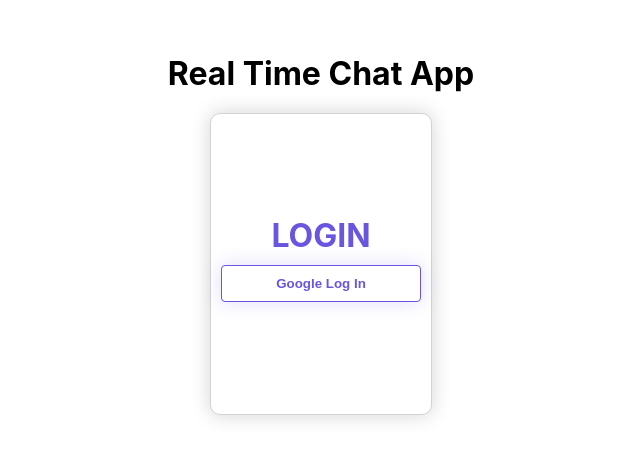
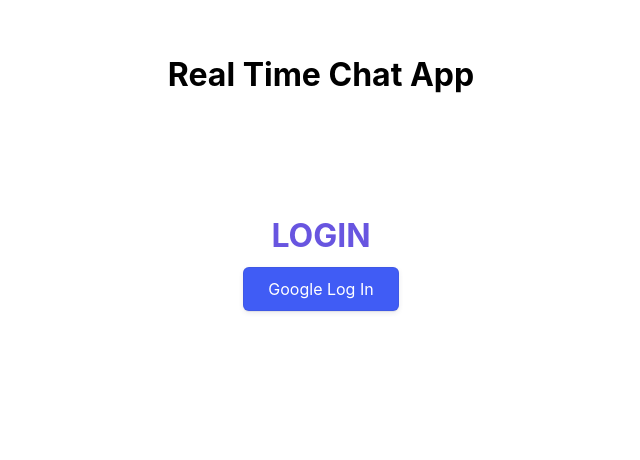
Before and after one commit to Damvilion/chat-app, a React (Create React App) app: page / in a window 1280 px wide. Shown: the part 166-626 px from the top of the page, without its empty margins (319-959 px from the left). Built offline with nearby package versions, Linux system fonts and the light colour scheme.

Commit message:
Login UI change

```diff
--- a/src/App.js
+++ b/src/App.js
@@ -7,7 +7,7 @@ import Cookies from "universal-cookie/cjs/Cookies";
 
 function App() {
   const cookies = new Cookies();
-  const [Auth, setAuth] = useState(cookies.get("auth-token"));
+  const [Auth, setAuth] = useState(cookies.get("auth-email"));
   if (!Auth) {
     return (
       <div className="App">
--- a/src/components/Chat.js
+++ b/src/components/Chat.js
@@ -6,11 +6,10 @@ import Login from "./Login";
 const Chat = ({ Auth, setAuth }) => {
   const cookies = new Cookies();
   const handleSignOut = () => {
-    cookies.remove("auth-token");
+    cookies.remove("auth-email");
     setAuth(false);
   };
 
-  if (Auth) {
   return (
     <div className="chat-container">
       <div className="chat-container-box">
@@ -21,9 +20,6 @@ const Chat = ({ Auth, setAuth }) => {
       </div>
     </div>
   );
-  }
-
-  return <Login />;
 };
 
 export default Chat;
--- a/src/components/Login.css
+++ b/src/components/Login.css
@@ -14,37 +14,44 @@
   justify-content: center;
   background-color: white;
   height: 300px;
-  border: 1px solid lightgray;
-  border-radius: 10px;
-  box-shadow: 0px 0px 20px lightgrey;
 }
 
 .sign-in-button {
-  /* border-radius: 10px;
-  padding: 10px 30px;
-  margin: 30px;
-  font-size: large;
-  background-color: aqua;
-  border: none; */
-
+  text-align: center;
+  appearance: button;
+  backface-visibility: hidden;
+  background-color: #405cf5;
+  border-radius: 6px;
+  border-width: 0;
+  box-shadow: rgba(50, 50, 93, 0.1) 0 0 0 1px inset,
+    rgba(50, 50, 93, 0.1) 0 2px 5px 0, rgba(0, 0, 0, 0.07) 0 1px 1px 0;
+  box-sizing: border-box;
+  color: #fff;
   cursor: pointer;
-  border: 0;
-  border-radius: 4px;
-  font-weight: 600;
-  margin: 10px 10px;
-  width: 200px;
-  padding: 10px 0;
-  box-shadow: 0 0 20px rgba(104, 85, 224, 0.2);
-  color: rgb(104, 85, 224);
-  background-color: rgba(255, 255, 255, 1);
-  border: 1px solid rgba(104, 85, 224, 1);
-  transition: 0.1s;
+  font-family: -apple-system, system-ui, "Segoe UI", Roboto, "Helvetica Neue",
+    Ubuntu, sans-serif;
+  font-size: 100%;
+  height: 44px;
+  line-height: 1.15;
+  margin: 12px 0 0;
+  outline: none;
+  overflow: hidden;
+  padding: 0 25px;
+  position: relative;
+  text-align: center;
+  text-transform: none;
+  transform: translateZ(0);
+  transition: all 0.2s, box-shadow 0.08s ease-in;
+  user-select: none;
+  -webkit-user-select: none;
+  touch-action: manipulation;
+  width: 100%;
 }
 
 .sign-in-button:hover {
   /* font-weight: 800; */
-  padding: 15px 0px;
-  margin: 10px 20px;
+  padding: 15px 30px;
+  margin: 12px 20px;
 }
 
 .login-text {
```
Lines whose indentation alone changed are shown as unchanged.
